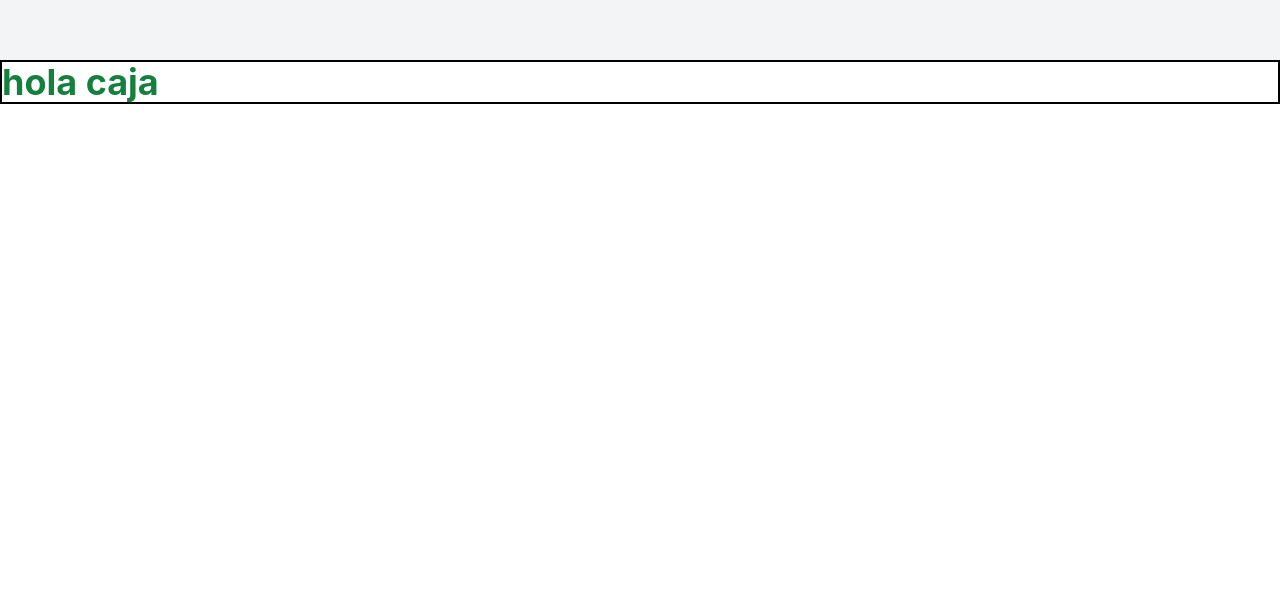
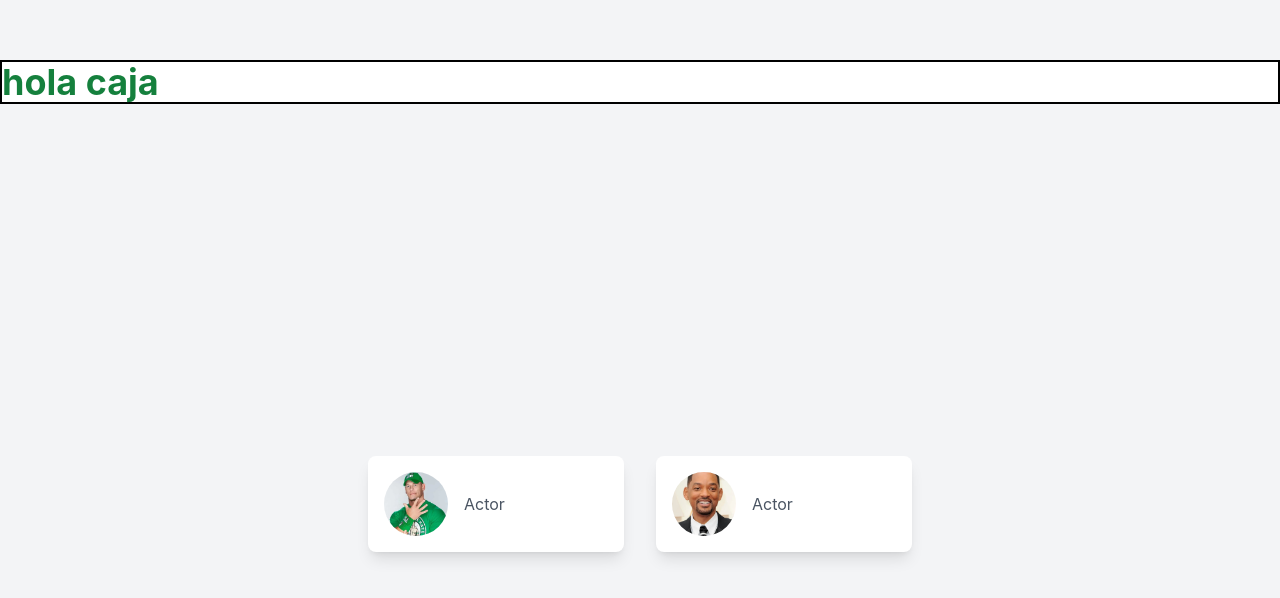
Before and after one commit to francmauric/framer-motion-practica2, a React (Vite) app: page / in a window 1280 px wide. Shown: the part 1564-2162 px from the top of the page. Before the commit the page ends 1668 px from the top, so only its background shows below. Built offline with nearby package versions, Linux system fonts and the light colour scheme.

Commit message:
practica 3, tarjetas de perfiles

```diff
--- /dev/null
+++ b/components/ProfileCard.jsx
@@ -0,0 +1,43 @@
+import { useState } from "react";
+import { motion, AnimatePresence } from "framer-motion";
+
+function ProfileCard ({name, title, image, bio}) {
+    const [isExpanded, setIsExpanded] = useState(false);
+
+    const toggleExpand = () => {
+        setIsExpanded(!isExpanded);
+    };
+
+    return (
+        <motion.div
+            className="relative w-64 p-4 bg-white rounded-lg shadow-lg cursor-pointer"
+            whileHover={{ scale: 1.05 }}
+            onClick={toggleExpand} >
+                <div className="flex items-center">
+                    <img
+                        src={image}
+                        alt={name}
+                        className="w-16 h-16 rounded-full object-cover" />
+                    <div className="ml-4">
+                        <h2 className="text-lg font-bold">{name}</h2>
+                        <p className="text-gray-600">{title}</p>
+                    </div>
+                </div>
+                <AnimatePresence>
+                    {isExpanded && (
+                        <motion.div
+                            initial={{ opacity:0, height:0}}
+                            animate={{ opacity:1, height:"auto" }}
+                            exit={{opacity:0, height:0 }}
+                            transition={{duration: 0.3}}
+                            className="mt-4 text-gray-700" >
+                                <p>{bio}</p>
+                        </motion.div>
+                    )}
+                </AnimatePresence>
+        </motion.div>
+
+    )
+}
+
+export default ProfileCard;
--- a/src/App.jsx
+++ b/src/App.jsx
@@ -1,10 +1,25 @@
 import DropdownMenu from "../components/DropdownMenu"
 import Header from "../components/Header"
+import ProfileCard from "../components/ProfileCard"
 
 function App() {
 
+  const profiles = [
+    {
+      name: "John Cena",
+      title: "Actor",
+      image: "./image/johncena.png",
+      bio: "john cena es un actor y tambien luchador de la wwe"
+    },
+    {
+      name: "Will Smith",
+      title: "Actor",
+      image: "./image/willsmith.jpg",
+      bio: "will smith es un actor y cantante, mas conocido por interpretar al principe de rap"
+    }
+  ]
 
-  return (
+    return (
     <>
     <Header></Header>
      <div className="font-bold">hola </div>
@@ -14,6 +29,16 @@ function App() {
     <div id="encavesado" className=" w-full">
       <h1 className="text-4xl font-bold text-green-700 shadow-lg border-black border-2">hola caja</h1>
     </div>
+    <div className="flex flex-wrap items-center justify-center min-h-screen bg-gray-100 gap-8 p-4 ">
+      {profiles.map((profile,index) => (
+        <ProfileCard
+          key={index}
+          name={profiles.name}
+          title={profile.title}
+          image={profile.image}
+          bio={profile.bio}/>
+      ))}
+    </div>
     </>
   )
 }
```
Also changed, not shown: public/image/johncena.png (added), public/image/willsmith.jpg (added).
